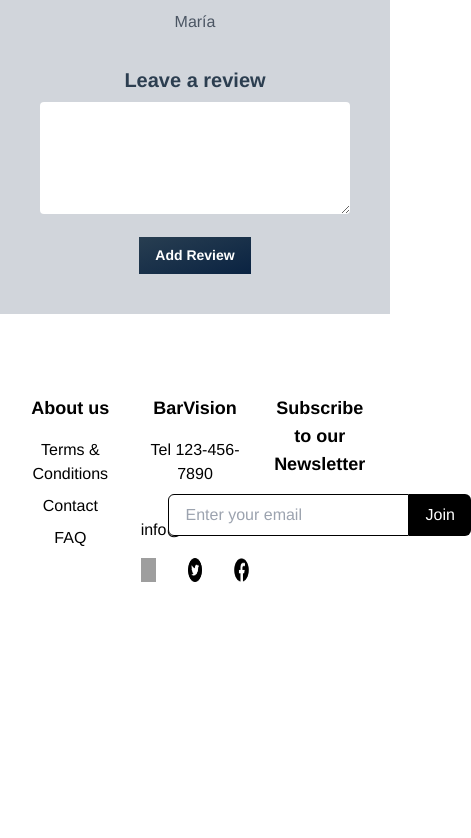
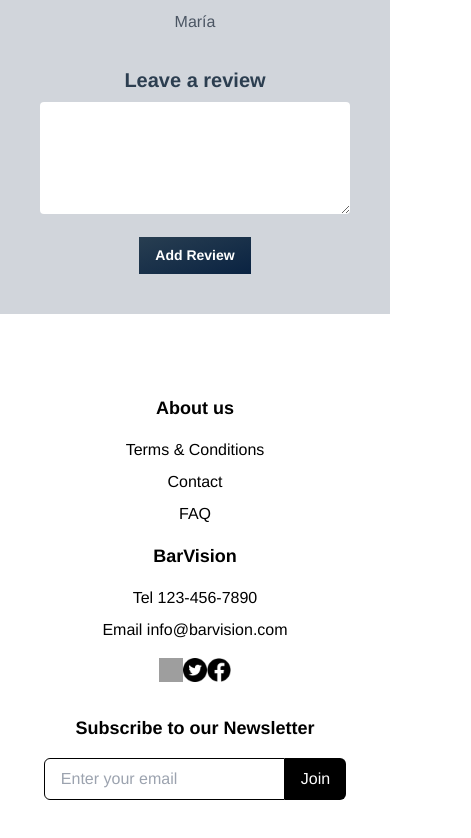
Before and after one commit to Robb14/BarVisionWEB, a Vue app: page /details in a window 390 px wide. Shown: the part 1250-2088 px from the top of the page, 471 px wide, since content can reach past the window. Before the commit the page ends 1912 px from the top, so only its background shows below. Built offline with nearby package versions, Linux system fonts and the light colour scheme; grey boxes are pictures that could not be loaded.

Commit message:
Added responsive footer

```diff
--- a/src/components/footer/Footer.vue
+++ b/src/components/footer/Footer.vue
@@ -1,7 +1,7 @@
 <template>
     <footer class="bg-white text-black py-14">
         <div class="container mx-auto py-6 px-4">
-            <div class="grid grid-cols-3 gap-4">
+            <div class="grid grid-cols-1 sm:grid-cols-3 gap-4">
                 <div>
                     <h4 class="text-lg font-semibold">About us</h4>
                     <ul class="mt-4 space-y-2">
@@ -10,13 +10,13 @@
                         <li><a href="#">FAQ</a></li>
                     </ul>
                 </div>
-                <div>
+                <div class="flex flex-col items-center">
                     <h4 class="text-lg font-semibold">BarVision</h4>
                     <ul class="mt-4 space-y-2">
                         <li>Tel 123-456-7890</li>
                         <li>Email info@barvision.com</li>
                     </ul>
-                    <div class="flex mt-4 space-x-8 justify-center">
+                    <div class="flex mt-4 justify-center sm:justify-start">
                         <a href="#" class="text-black hover:text-gray-400">
                             <img class="h-6 w-6" src="../../assets/instagram.png" alt="Instagram">
                         </a>
@@ -28,7 +28,7 @@
                         </a>
                     </div>
                 </div>
-                <div class="flex flex-col items-center">
+                <div class="flex flex-col items-center mt-4 sm:mt-0">
                     <h4 class="text-lg font-semibold">Subscribe to our Newsletter</h4>
                     <div class="mt-4 flex">
                         <input type="email" placeholder="Enter your email"
@@ -50,4 +50,8 @@
 .space-x-8>*+* {
     margin-left: 2rem;
 }
+
+.sm\:justify-start {
+    justify-content: flex-start !important;
+}
 </style>
```
